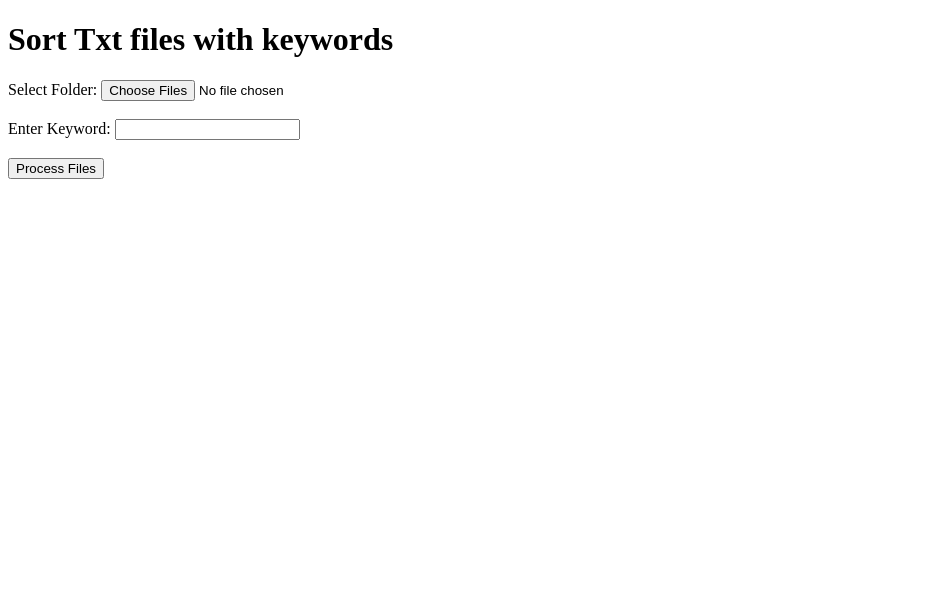
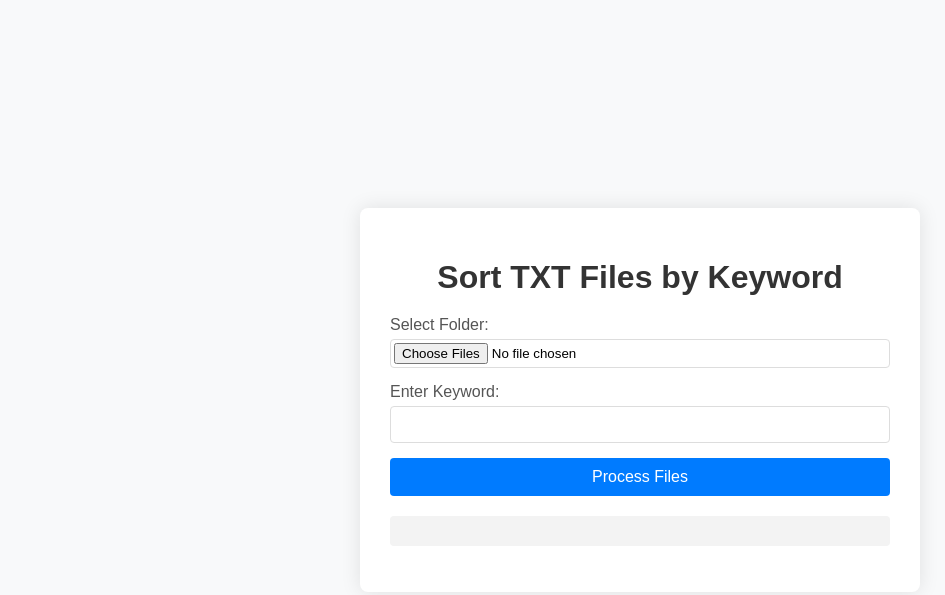
Before and after one commit to Callmecgrey/sort-txt, a website: page public/index.html in a window 1280 px wide. Shown: the whole page, without its empty margins (0-945 px from the left). Drawn offline with Linux system fonts and the light colour scheme.

Commit message:
updated code

```diff
--- a/public/index.html
+++ b/public/index.html
@@ -3,25 +3,28 @@
 <head>
     <meta charset="UTF-8">
     <meta name="viewport" content="width=device-width, initial-scale=1.0">
-    <title>TXT file sorter </title>
+    <title>TXT File Sorter</title>
     <link rel="stylesheet" href="sort.css">
 </head>
 <body>
-    <h1>Sort Txt files with keywords</h1>
+    <div class="container">
+        <h1>Sort TXT Files by Keyword</h1>
         <form id="file-form">
+            <div class="form-group">
                 <label for="directory">Select Folder:</label>
                 <input type="file" id="directory" webkitdirectory directory multiple>
-        <br><br>
+            </div>
+            <div class="form-group">
                 <label for="keyword">Enter Keyword:</label>
                 <input type="text" id="keyword" name="keyword" required>
-        <br><br>
-        <button type="submit">Process Files</button>
+            </div>
+            <button type="submit" class="btn">Process Files</button>
         </form>
         <div id="loading-bar">
             <div id="progress"></div>
         </div>
         <p id="message"></p>
-
-    <script src="sort.js" ></script>
+    </div>
+    <script src="sort.js"></script>
 </body>
 </html>
--- a/public/sort.css
+++ b/public/sort.css
@@ -1,10 +1,84 @@
+body {
+    font-family: Arial, sans-serif;
+    background-color: #f8f9fa;
+    display: flex;
+    justify-content: center;
+    align-items: center;
+    height: 100vh;
+    margin: 0;
+}
+
+.container {
+    background-color: #ffffff;
+    border-radius: 8px;
+    box-shadow: 0 0 20px rgba(0, 0, 0, 0.1);
+    padding: 30px;
+    max-width: 500px;
+    width: 100%;
+}
+
+h1 {
+    color: #333333;
+    text-align: center;
+    margin-bottom: 20px;
+}
+
+.form-group {
+    margin-bottom: 15px;
+}
+
+label {
+    display: block;
+    margin-bottom: 5px;
+    color: #555555;
+}
+
+input[type="file"],
+input[type="text"] {
+    width: 100%;
+    padding: 10px;
+    border: 1px solid #dddddd;
+    border-radius: 4px;
+    box-sizing: border-box;
+}
+
+input[type="file"] {
+    padding: 3px;
+}
+
+.btn {
+    display: block;
+    width: 100%;
+    padding: 10px;
+    background-color: #007bff;
+    color: #ffffff;
+    border: none;
+    border-radius: 4px;
+    font-size: 16px;
+    cursor: pointer;
+    transition: background-color 0.3s ease;
+}
+
+.btn:hover {
+    background-color: #0056b3;
+}
+
 #loading-bar {
-    display: none;
+    margin-top: 20px;
     width: 100%;
     background-color: #f3f3f3;
+    border-radius: 4px;
+    overflow: hidden;
 }
+
 #progress {
     width: 0%;
     height: 30px;
     background-color: #4caf50;
 }
+
+#message {
+    margin-top: 15px;
+    text-align: center;
+    color: #333333;
+}
```
Lines whose indentation alone changed are shown as unchanged.
